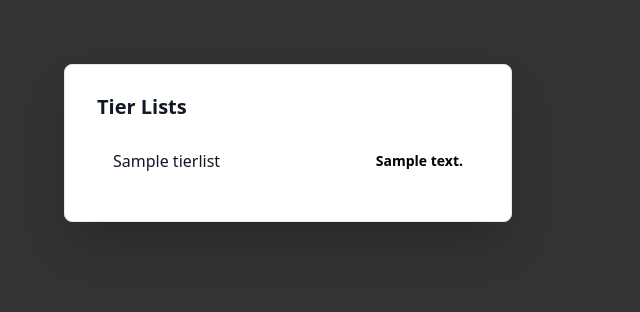
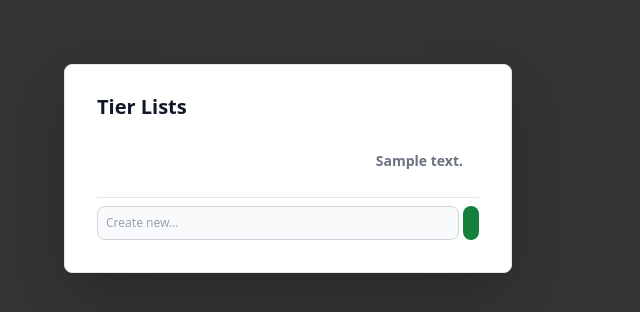
Before and after one commit to wrhansen/wes-tier, a Django app: page / in a window 1280 px wide. Shown: the top 312 px of the page, without its empty margins (0-640 px from the left). Run offline with Django 4.2, Linux system fonts and the light colour scheme; tables that the repository leaves empty hold one stand-in row (values such as "Sample post"); some libraries are stand-ins or nearby versions.

Commit message:
Create tierlist
Complete with:
* fontawesome styling
* quick add form to create a basic tierlist with a name
* simple details page with create form

Missing:
* Error handling of the form

```diff
--- a/config/settings.py
+++ b/config/settings.py
@@ -42,7 +42,7 @@ INSTALLED_APPS = [
 FORM_RENDERER = "django.forms.renderers.TemplatesSetting"
 
 # 3rd party apps
-# INSTALLED_APPS += ["django_htmx"]
+INSTALLED_APPS += ["fontawesomefree"]
 
 # My Apps
 INSTALLED_APPS += ["tiers"]
--- a/requirements.txt
+++ b/requirements.txt
@@ -2,3 +2,4 @@ Django==4.2.6
 Pillow==10.1.0
 gunicorn==21.2.0
 psycopg2-binary==2.9.9
+fontawesomefree==6.4.2
--- a/tiers/forms.py
+++ b/tiers/forms.py
@@ -24,7 +24,8 @@ class TierItemForm(forms.ModelForm):
         model = TierItem
         fields = ["image"]
 
-    def __init__(self, *args, **kwargs):
+    def __init__(self, *args, tierlist_id=None, **kwargs):
         super().__init__(*args, **kwargs)
         for key, field in self.fields.items():
             field.label = ""  # To remove the widget labels
+        self.fields["image"].widget.attrs["hx-post"] = f"/upload-image/{tierlist_id}"
--- a/tiers/models.py
+++ b/tiers/models.py
@@ -1,25 +1,21 @@
 from django.db import models
 
-DEFAULT_TIERLIST_ROW_NAMES = ["S", "A", "B", "C", "D", "E", "F", "G", "H", "I"]
+DEFAULT_TIERLIST_ROW_NAMES = ["S", "A", "B", "C"]
+MAX_TIERLIST_ROW_NAMES = ["S", "A", "B", "C", "D", "E", "F", "G", "H", "I"]
 
 
 class TierListManager(models.Manager):
-    def create_list_and_rows(self):
-        tierlist, _ = self.get_or_create(
-            id=1,
-            defaults={
-                "name": "First Tierlist",
-                "description": "Testing out the first tierlist.",
-            },
+    def create_default_list_and_rows(self, name):
+        tierlist = self.create(
+            name=name,
         )
 
-        if not tierlist.rows.all():
-            for order, row_name in enumerate(DEFAULT_TIERLIST_ROW_NAMES):
-                TierRow.objects.bulk_create(
-                    [
-                        TierRow(name=row_name, order=order, tierlist=tierlist),
-                    ]
-                )
+        for order, row_name in enumerate(DEFAULT_TIERLIST_ROW_NAMES):
+            TierRow.objects.bulk_create(
+                [
+                    TierRow(name=row_name, order=order, tierlist=tierlist),
+                ]
+            )
         return tierlist
 
 
--- /dev/null
+++ b/tiers/templates/components/tierlist-li.html
@@ -0,0 +1,16 @@
+{% if errors %}
+<span class="error">{{ errors.name }}</span>
+{% else %}
+    <li data-tierlist-id={{ tierlist.id }} class="py-3 sm:py-4 px-4 hover:bg-bg rounded-full">
+        <a href="{% url 'tierlist-details' tierlist.id %}">
+            <div class="flex items-center space-x-4">
+                <div class="flex-1 min-w-0 text-white">
+                    {{ tierlist.name }}
+                </div>
+                <div class="inline-flex items-center text-sm font-semibold text-gray-500">
+                    {{ tierlist.description }}
+                </div>
+            </div>
+        </a>
+    </li>
+{% endif %}
--- a/tiers/templates/index.html
+++ b/tiers/templates/index.html
@@ -5,26 +5,26 @@
 
 <div class="w-full max-w-md p-4 bg-white border border-gray-200 rounded-lg shadow-2xl sm:p-8 dark:bg-bg2 dark:border-gray-700">
     <div class="flex items-center justify-between mb-4">
-        <h5 class="text-xl font-bold leading-none text-gray-900 dark:text-white">Tier Lists</h5>
+        <h2 class="text-xl font-bold leading-none text-gray-900 dark:text-white">Tier Lists</h2>
     </div>
     <div class="flow-root">
-        <ul role="list" class="divide-y divide-gray-200 dark:divide-gray-700">
+        <ul id="tierlist-list" role="list">
             {% for tierlist in tierlists %}
-                <li data-tierlist-id={{ tierlist.id }} class="py-3 sm:py-4 px-4 hover:bg-bg rounded-full">
-                    <a href="{% url 'tierlist-details' tierlist.id %}">
-                        <div class="flex items-center space-x-4">
-                            <div class="flex-1 min-w-0 text-gray-900 dark:text-white">
-                                {{ tierlist.name }}
-                            </div>
-                            <div class="inline-flex items-center text-sm font-semibold ">
-                                {{ tierlist.description }}
-                            </div>
-                        </div>
-                    </a>
-                </li>
+                {% include 'components/tierlist-li.html' with tierlist=tierlist %}
             {% endfor %}
         </ul>
     </div>
+
+    <hr class="h-px my-2 bg-gray-200 border-1 dark:bg-gray-600">
+    <form hx-post="{% url 'tierlist-create-default' %}" hx-target="#tierlist-list" hx-swap="beforeend" hx-on::after-request="this.reset()">
+        <div class="flex">
+            <input type="text" id="tierlist-name" name="name" class="block w-full p-2 text-gray-900 border border-gray-300 rounded-lg bg-gray-50 sm:text-xs focus:ring-blue-500 focus:border-blue-500 dark:bg-gray-700 dark:border-gray-600 dark:placeholder-gray-400 dark:text-white dark:focus:ring-blue-500 dark:focus:border-blue-500" placeholder="Create new...">
+
+            <button class="flex-none ml-1 text-white bg-green-700 hover:bg-green-800 focus:ring-4 focus:outline-none focus:ring-green-300 font-xl rounded-xl text-md p-2 text-center dark:bg-green-600 dark:hover:bg-green-700 dark:focus:ring-green-800" type="submit">
+                <i class="fa-solid fa-circle-plus"></i>
+            </button>
+        </div>
+    </form>
 </div>
 
 
--- a/tiers/templates/layout.html
+++ b/tiers/templates/layout.html
@@ -5,6 +5,9 @@
     <title>Wes Tier</title>
     {% load static %}
     <link rel="stylesheet" href="{% static 'css/base.css' %}">
+    <link rel="stylesheet" href="{% static 'fontawesomefree/css/fontawesome.css' %}" type="text/css">
+    <link rel="stylesheet" href="{% static 'fontawesomefree/css/solid.css' %}" type="text/css">
+
     <script src="{% static 'js/site.js' %}"></script>
     <script src="https://cdn.tailwindcss.com"></script>
     <script>
--- a/tiers/urls.py
+++ b/tiers/urls.py
@@ -4,8 +4,13 @@ from . import views
 
 urlpatterns = [
     path("", views.index, name="index"),
+    path(
+        "tierlist/create-default",
+        views.create_default_tierlist,
+        name="tierlist-create-default",
+    ),
     path("tierlist/<int:pk>", views.details, name="tierlist-details"),
-    path("upload-image", views.upload_image, name="upload-image"),
+    path("upload-image/<int:pk>", views.upload_image, name="upload-image"),
     path("dropped", views.dropped, name="dropped"),
     path(
         "tieriem/delete/<int:pk>",
--- a/tiers/views.py
+++ b/tiers/views.py
@@ -20,7 +20,7 @@ def index(request):
 @require_GET
 def details(request, pk):
     tierlist = TierList.objects.get(id=pk)
-    form = TierItemForm()
+    form = TierItemForm(tierlist_id=tierlist.id)
     return render(
         request,
         "details.html",
@@ -36,7 +36,7 @@ def details(request, pk):
 
 @require_POST
 def upload_image(request, pk):
-    form = TierItemForm(request.POST, request.FILES)
+    form = TierItemForm(request.POST, request.FILES, tierlist_id=pk)
     if form.is_valid():
         tierlist = TierList.objects.get(id=pk)
         form.instance.tierlist = tierlist
@@ -91,3 +91,20 @@ def dropped(request):
 def delete_tier_item(request, pk):
     TierItem.objects.get(id=pk).delete()
     return HttpResponse(status=200)
+
+
+@require_POST
+def create_default_tierlist(request):
+    name = request.POST.get("name")
+    errors = {}
+    tierlist = None
+    if not name:
+        errors["name"] = "Must provide name"
+    else:
+        tierlist = TierList.objects.create_default_list_and_rows(name)
+    return render(
+        request,
+        "components/tierlist-li.html",
+        {"tierlist": tierlist, "errors": errors},
+        status=201 if not errors else 400,
+    )
```
